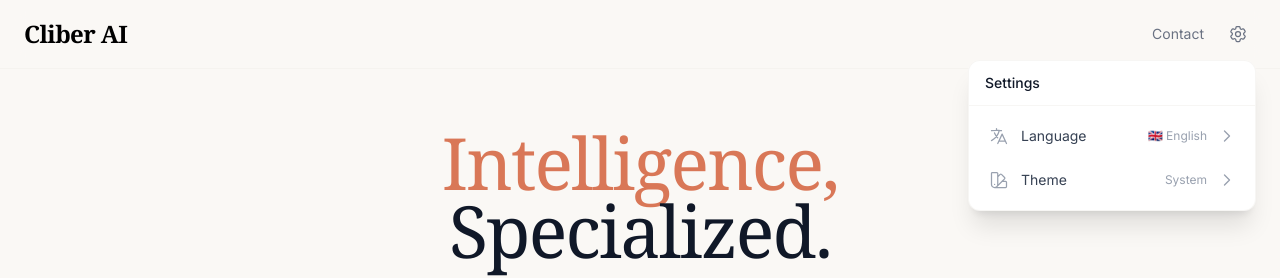
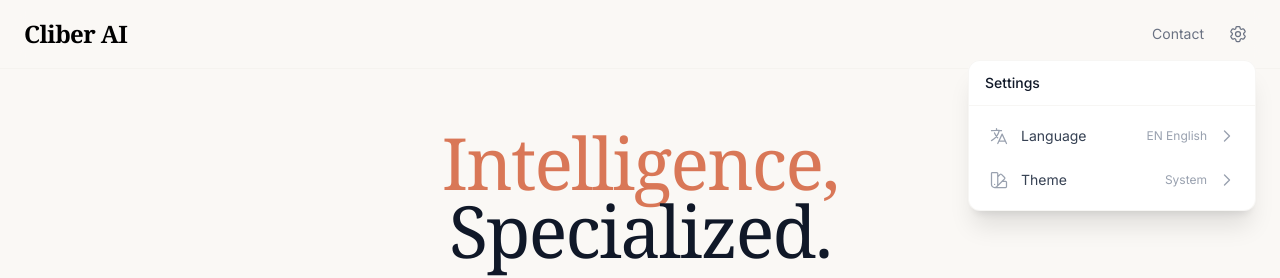
Before and after one commit to Jalajil/cliberai-homepage, a Next.js app: page / in a window 1280 px wide. Both pictures are taken after a click on the button "Settings". Shown: the top 278 px of the page. Built offline with nearby package versions, Linux system fonts and the light colour scheme.

Commit message:
Fix language flags for Windows, dark mode scrollbar, and revert to Arabic-only product title

```diff
--- a/src/app/SettingsModal.tsx
+++ b/src/app/SettingsModal.tsx
@@ -118,7 +118,7 @@ export default function SettingsButton() {
                 <div className="flex-1 text-start">
                   <span>{t("language")}</span>
                 </div>
-                <span className="text-xs text-gray-400 dark:text-gray-500">{langMeta[lang].flag} {langMeta[lang].label}</span>
+                <span className="text-xs text-gray-400 dark:text-gray-500">{langMeta[lang].code} {langMeta[lang].label}</span>
                 <svg className="w-4 h-4 text-gray-400 rtl:rotate-180" fill="none" viewBox="0 0 24 24" stroke="currentColor" strokeWidth={2}>
                   <path strokeLinecap="round" strokeLinejoin="round" d="M8.25 4.5l7.5 7.5-7.5 7.5" />
                 </svg>
@@ -143,7 +143,7 @@ export default function SettingsButton() {
           )}
 
           {section === "language" && (
-            <div className="p-2 max-h-80 overflow-y-auto">
+            <div className="p-2 max-h-80 overflow-y-auto dark:[color-scheme:dark]">
               <div className="flex flex-col gap-0.5">
                 {langs.map((l) => (
                   <button
@@ -158,7 +158,7 @@ export default function SettingsButton() {
                         : "text-gray-700 dark:text-gray-300 hover:bg-cream dark:hover:bg-neutral-800"
                     }`}
                   >
-                    <span className="text-lg">{langMeta[l].flag}</span>
+                    <span className="text-[10px] font-bold bg-gray-200 dark:bg-neutral-700 text-gray-600 dark:text-gray-300 rounded px-1.5 py-0.5 leading-none">{langMeta[l].code}</span>
                     <span>{langMeta[l].label}</span>
                     {lang === l && (
                       <svg className="w-4 h-4 ms-auto text-brand-orange" fill="none" viewBox="0 0 24 24" stroke="currentColor" strokeWidth={2}>
--- a/src/app/translations.ts
+++ b/src/app/translations.ts
@@ -1,14 +1,14 @@
 export type Lang = "en" | "ar" | "fr" | "de" | "ja" | "zh" | "ko";
 export type Theme = "system" | "light" | "dark";
 
-export const langMeta: Record<Lang, { label: string; dir: "ltr" | "rtl"; flag: string }> = {
-  en: { label: "English", dir: "ltr", flag: "🇬🇧" },
-  ar: { label: "العربية", dir: "rtl", flag: "🇸🇦" },
-  fr: { label: "Français", dir: "ltr", flag: "🇫🇷" },
-  de: { label: "Deutsch", dir: "ltr", flag: "🇩🇪" },
-  ja: { label: "日本語", dir: "ltr", flag: "🇯🇵" },
-  zh: { label: "中文", dir: "ltr", flag: "🇨🇳" },
-  ko: { label: "한국어", dir: "ltr", flag: "🇰🇷" },
+export const langMeta: Record<Lang, { label: string; dir: "ltr" | "rtl"; flag: string; code: string }> = {
+  en: { label: "English", dir: "ltr", flag: "🇬🇧", code: "EN" },
+  ar: { label: "العربية", dir: "rtl", flag: "🇸🇦", code: "AR" },
+  fr: { label: "Français", dir: "ltr", flag: "🇫🇷", code: "FR" },
+  de: { label: "Deutsch", dir: "ltr", flag: "🇩🇪", code: "DE" },
+  ja: { label: "日本語", dir: "ltr", flag: "🇯🇵", code: "JP" },
+  zh: { label: "中文", dir: "ltr", flag: "🇨🇳", code: "CN" },
+  ko: { label: "한국어", dir: "ltr", flag: "🇰🇷", code: "KR" },
 };
 
 export const translations: Record<Lang, Record<string, string>> = {
```
